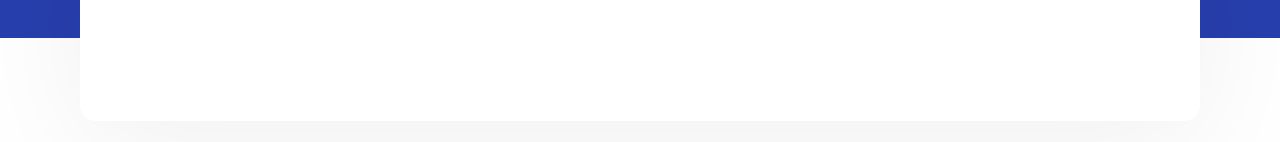
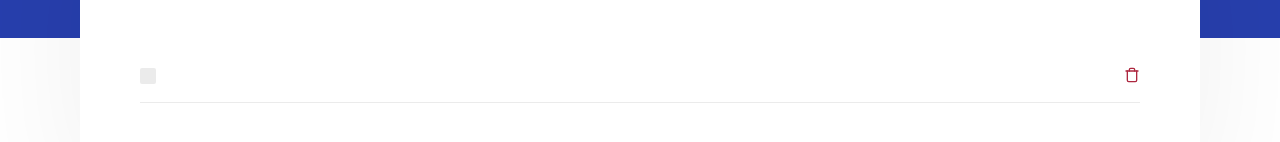
Before and after one commit to MarceloShirayama/reactjs-conceitos-desafio-1, a React app: page / in a window 1280 px wide. Both pictures are taken after a click on the button 1118 px from the left and 221 px from the top of the page. Shown: the part 246-388 px from the top of the page. Built offline with nearby package versions, Linux system fonts and the light colour scheme.

Commit message:
ensure App Page be able to add a task

```diff
--- a/src/components/TaskList.tsx
+++ b/src/components/TaskList.tsx
@@ -16,6 +16,13 @@ export function TaskList() {
 
   function handleCreateNewTask() {
     // Crie uma nova task com um id random, não permita criar caso o título seja vazio.
+    const newTask: Task = {
+      id: Math.random(),
+      title: newTaskTitle,
+      isComplete: false,
+    }
+    setTasks((oldState) => [...oldState, newTask]);
+    setNewTaskTitle('');
   }
 
   function handleToggleTaskCompletion(id: number) {
@@ -38,7 +45,7 @@ export function TaskList() {
             onChange={(e) => setNewTaskTitle(e.target.value)}
             value={newTaskTitle}
           />
-          <button type="submit" data-test-id="add-task-button" onClick={handleCreateNewTask}>
+          <button type="submit" data-testid="add-task-button" onClick={handleCreateNewTask}>
             <FiCheckSquare size={16} color="#fff"/>
           </button>
         </div>
@@ -48,7 +55,7 @@ export function TaskList() {
         <ul>
           {tasks.map(task => (
             <li key={task.id}>
-              <div className={task.isComplete ? 'completed' : ''} data-test-id="task" >
+              <div className={task.isComplete ? 'completed' : ''} data-testid="task" >
                 <label className="checkbox-container">
                   <input
                     type="checkbox"
@@ -61,7 +68,7 @@ export function TaskList() {
                 <p>{task.title}</p>
               </div>
 
-              <button type="button" data-test-id="remove-task-button" onClick={() => handleRemoveTask(task.id)}>
+              <button type="button" data-testid="remove-task-button" onClick={() => handleRemoveTask(task.id)}>
                 <FiTrash size={16}/>
               </button>
             </li>
```
